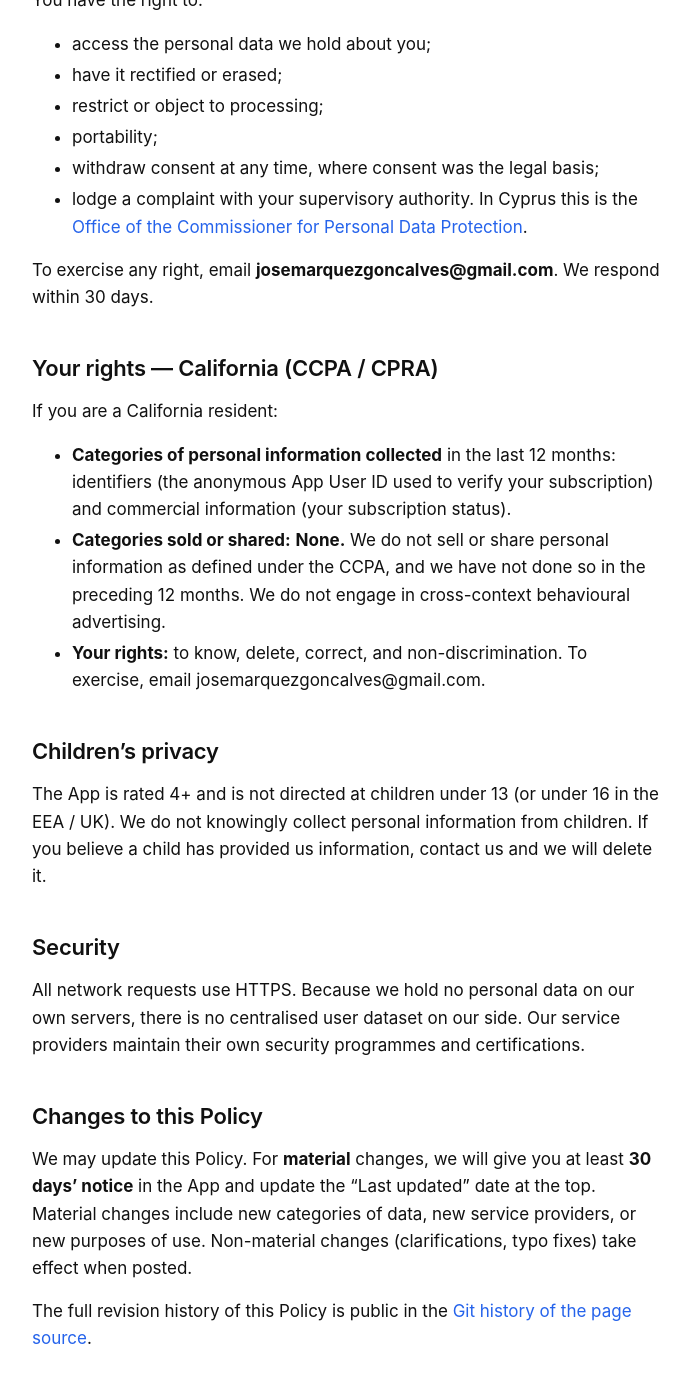
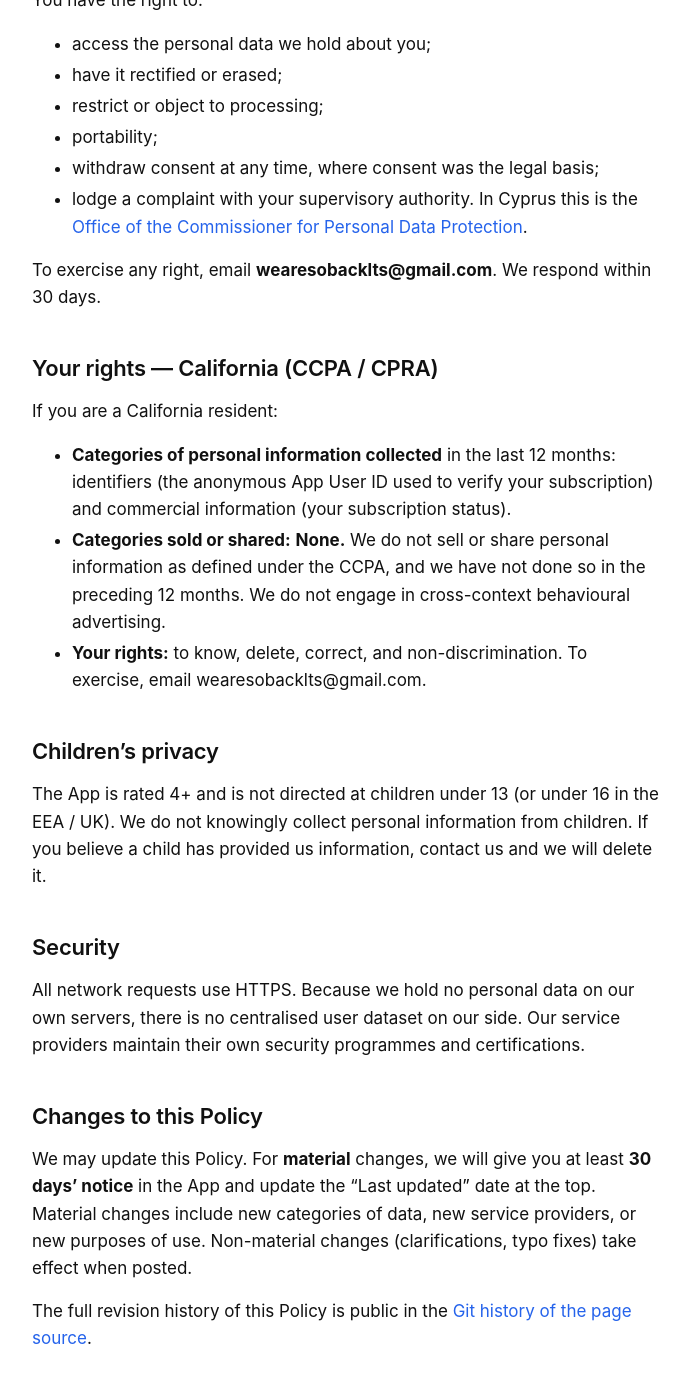
Before and after one commit to josegoncalvespt/wearesoback.com, a Jekyll site: the page built from daily-design-challenge/privacy.md, in a window 1280 px wide and 1400 px high, scrolled down 3581 px. Shown: the top 1383 px of the window, without its empty margins (292-982 px from the left). Built offline with Jekyll 4.4.1, drawn with Linux system fonts in a browser that asks for light colours; some of the changed text lies outside the part shown.

Commit message:
Use wearesobacklts@gmail.com for contact

```diff
--- a/daily-design-challenge/privacy.md
+++ b/daily-design-challenge/privacy.md
@@ -17,7 +17,7 @@ This Privacy Policy explains how **We Are So Back Ltd** ("we", "us"), a company
 
 ## Who we are
 
-We Are So Back Ltd, Cyprus. Contact: **josemarquezgoncalves@gmail.com**.
+We Are So Back Ltd, Cyprus. Contact: **wearesobacklts@gmail.com**.
 
 We are the data controller for any personal data processed via the App. We have not appointed a Data Protection Officer because we do not meet the thresholds in GDPR Article 37.
 
@@ -93,7 +93,7 @@ You have the right to:
 - withdraw consent at any time, where consent was the legal basis;
 - lodge a complaint with your supervisory authority. In Cyprus this is the [Office of the Commissioner for Personal Data Protection](https://www.dataprotection.gov.cy/).
 
-To exercise any right, email **josemarquezgoncalves@gmail.com**. We respond within 30 days.
+To exercise any right, email **wearesobacklts@gmail.com**. We respond within 30 days.
 
 ## Your rights — California (CCPA / CPRA)
 
@@ -101,7 +101,7 @@ If you are a California resident:
 
 - **Categories of personal information collected** in the last 12 months: identifiers (the anonymous App User ID used to verify your subscription) and commercial information (your subscription status).
 - **Categories sold or shared:** **None.** We do not sell or share personal information as defined under the CCPA, and we have not done so in the preceding 12 months. We do not engage in cross-context behavioural advertising.
-- **Your rights:** to know, delete, correct, and non-discrimination. To exercise, email josemarquezgoncalves@gmail.com.
+- **Your rights:** to know, delete, correct, and non-discrimination. To exercise, email wearesobacklts@gmail.com.
 
 ## Children's privacy
 
@@ -121,4 +121,4 @@ The full revision history of this Policy is public in the [Git history of the pa
 
 **We Are So Back Ltd**
 Cyprus
-josemarquezgoncalves@gmail.com
+wearesobacklts@gmail.com
```
Also changed, not shown: daily-design-challenge/support.md (+2 -2 lines), daily-design-challenge/terms.md (+3 -3 lines), index.md (+1 -1 lines).
